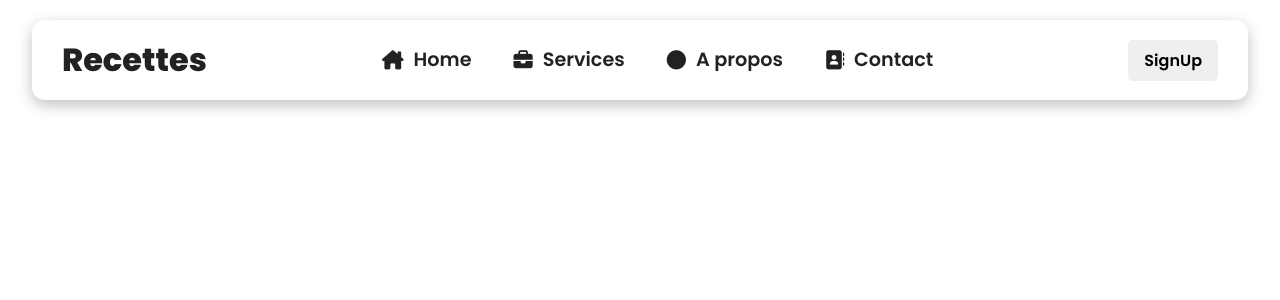
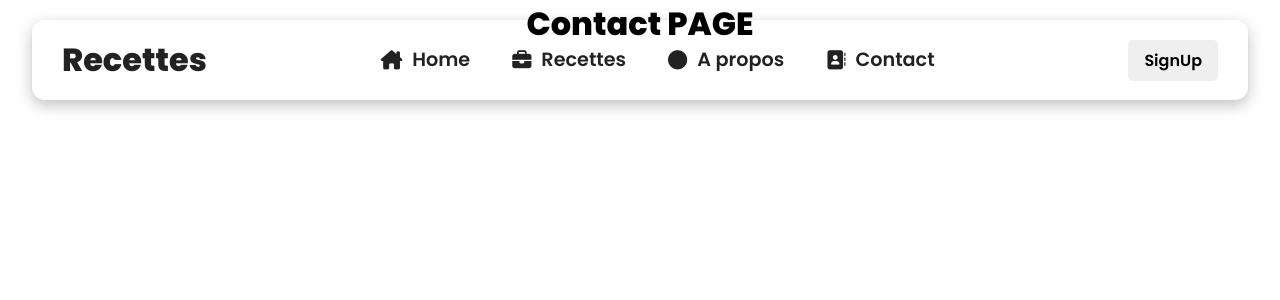
Before and after one commit to dembouz70/EstiamProject-FrontEnd, a React (Create React App) app: page /Contact in a window 1280 px wide. Shown: the top 300 px of the page. Built offline with nearby package versions, Linux system fonts and the light colour scheme.

Commit message:
Parametrage des Routes

```diff
--- a/src/App.tsx
+++ b/src/App.tsx
@@ -1,11 +1,22 @@
 import React from 'react';
-import { Routes } from 'react-router-dom';
+import { Route, Routes } from 'react-router-dom';
 import Navbar from './components/Navbar';
+import About from './routes/About';
+import Contact from './routes/Contact';
+import Home from './routes/Home';
+import Recettes from './routes/Recettes';
 import "./styles.css";
 
 function App() {
   return (
     <div className="App">
+      <Routes>
+        <Route path='/' element={<Home/>}/>
+        <Route path='Recettes' element={<Recettes/>}/>
+        <Route path='Contact' element={<Contact/>}/>
+        <Route path='/About' element={<About/>}/>
+      </Routes>
+
       <Navbar />
     </div>
   );
--- a/src/components/MenuItems.ts
+++ b/src/components/MenuItems.ts
@@ -6,26 +6,26 @@ export const MenuItems = [
         icon : "fa-solid fa-house-chimney"
     },
     {
-        titre : "Services",
-        url : "/services",
+        titre : "Recettes",
+        url : "Recettes",
         cName : "nav-links",
         icon : "fa-solid fa-briefcase"
     },
     {
         titre : "A propos",
-        url : "/about",
+        url : "About",
         cName : "nav-links",
         icon : "fa-solid fa-circle"
     },
     {
         titre : "Contact",
-        url : "/contact",
+        url : "Contact",
         cName : "nav-links",
         icon : "fa-solid fa-address-book"
     },
     {
         titre : "Sign Up",
-        url : "/signup",
+        url : "/Signup",
         cName : "nav-links-mobile",
     }
 ]
--- a/src/components/navbar-style.css
+++ b/src/components/navbar-style.css
@@ -90,12 +90,14 @@ button:hover{
         align-items: stretch;
         padding: 80px 0 30px 0;
         margin: 0;
+        transition: 0.3s ease-in-out;
     }
 
     .nav-menu.active{
         left:0;
         opacity: 1;
         z-index:-1;
+        transition: 0.3s ease-in-out;
     }
 
     .nav-links {
--- a/src/components/navbar.tsx
+++ b/src/components/navbar.tsx
@@ -22,9 +22,9 @@ const Navbar = () => {
                 {MenuItems.map((item, index) => {
                     return (
                         <li key={index}>
-                            <a className={item.cName} href={item.url}>
+                            <Link className={item.cName} to={item.url}>
                             <i className={item.icon}></
-                            i>{item.titre}</a>
+                            i>{item.titre}</Link>
                         </li>
                     )
                 })}
--- a/src/index.tsx
+++ b/src/index.tsx
@@ -1,12 +1,13 @@
 import React from 'react';
 import ReactDOM from 'react-dom/client';
+import { BrowserRouter } from 'react-router-dom';
 import App from './App';
 
 const root = ReactDOM.createRoot(
   document.getElementById('root') as HTMLElement
 );
 root.render(
-  <React.StrictMode>
+  <BrowserRouter>
     <App />
-  </React.StrictMode>
+  </BrowserRouter>
 );
--- /dev/null
+++ b/src/routes/About.tsx
@@ -0,0 +1,9 @@
+const About = () => {
+    return (
+        <>
+            <h1>About PAGE</h1>
+        </>
+    );
+}
+
+export default About;
--- /dev/null
+++ b/src/routes/Contact.tsx
@@ -0,0 +1,9 @@
+const Contact = () => {
+    return (
+        <>
+            <h1>Contact PAGE</h1>
+        </>
+    );
+}
+
+export default Contact;
--- /dev/null
+++ b/src/routes/Home.tsx
@@ -0,0 +1,9 @@
+const Home = () => {
+    return (
+        <>
+            <h1>HOME PAGE</h1>
+        </>
+    );
+}
+
+export default Home;
--- /dev/null
+++ b/src/routes/Recettes.tsx
@@ -0,0 +1,9 @@
+const Recettes = () => {
+    return (
+        <>
+            <h1>Recettes PAGE</h1>
+        </>
+    );
+}
+
+export default Recettes;
```
